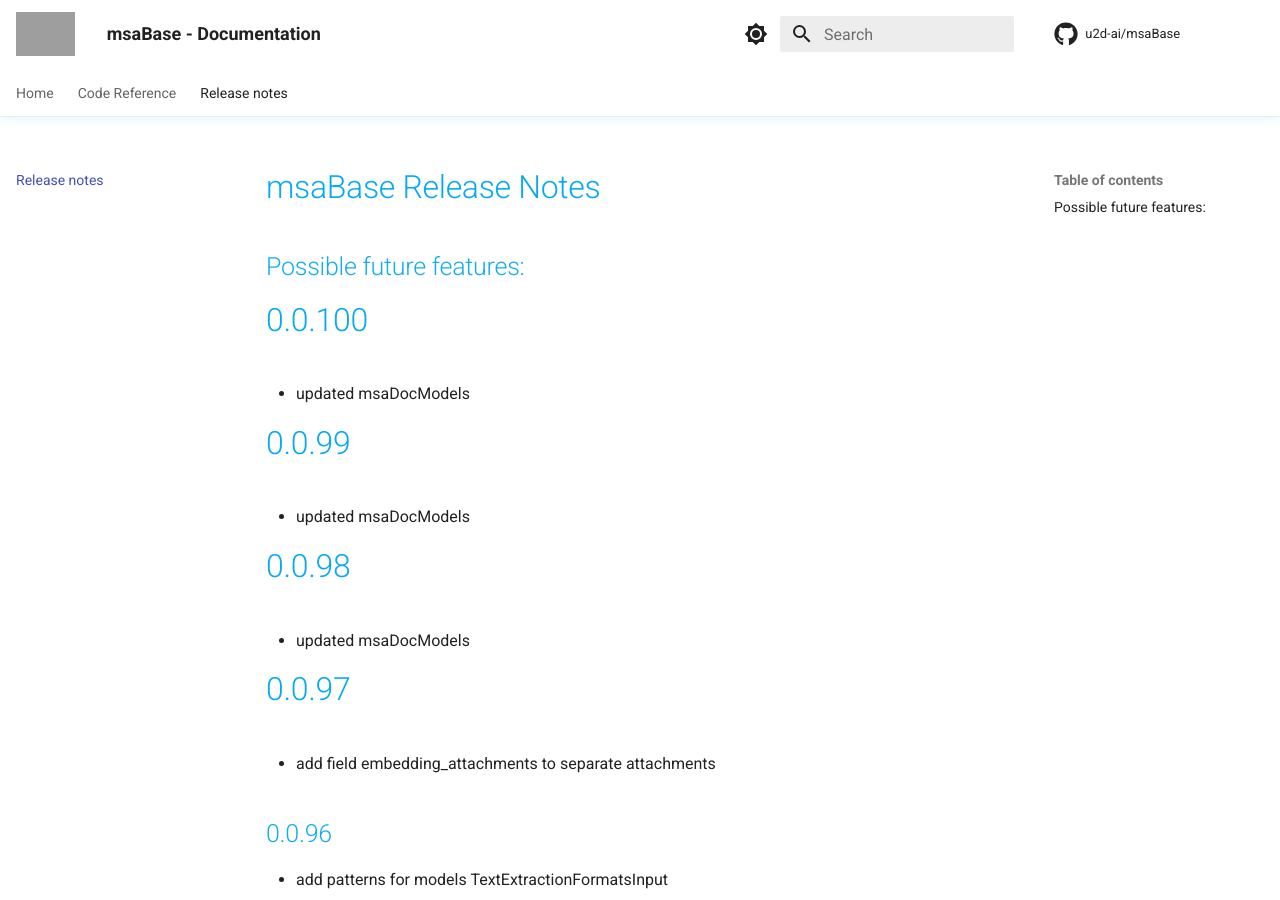
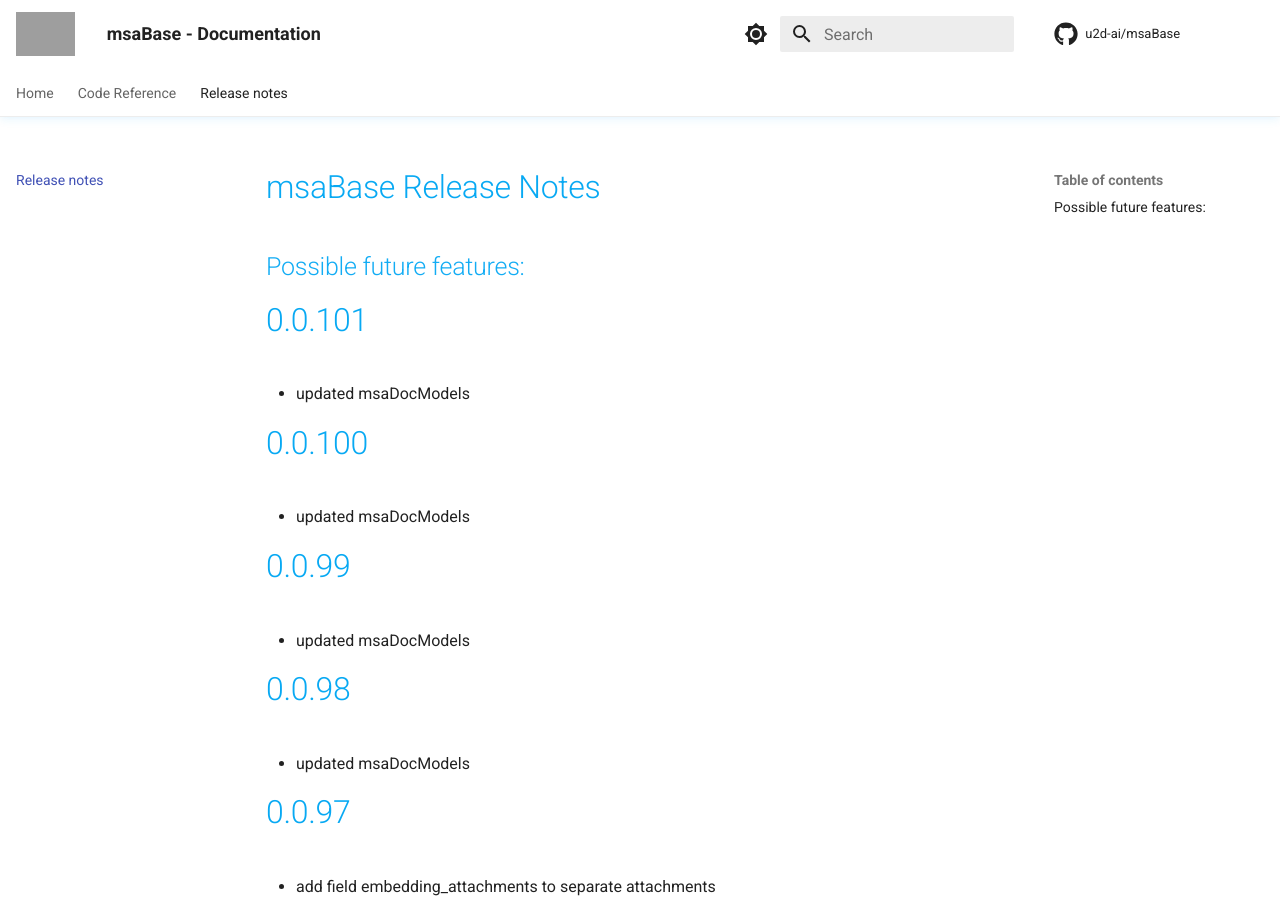
Before and after one commit to u2d-ai/msaBase, an MkDocs documentation site: the page built from docs/release-notes.md, in a window 1280 px wide and 900 px high. Built offline with MkDocs 1.6.1 and Material for MkDocs 9.7.7, drawn with Linux system fonts in a browser that asks for light colours; comment, search, counter and statistics services are not loaded; grey boxes are pictures that could not be loaded.

Commit message:
feat: update msaDocModels

```diff
--- a/docs/release-notes.md
+++ b/docs/release-notes.md
@@ -1,5 +1,9 @@
 # msaBase Release Notes
 ## Possible future features:
+
+# 0.0.101
+
+- updated msaDocModels
 
 # 0.0.100
 
--- a/msaBase/__init__.py
+++ b/msaBase/__init__.py
@@ -1,7 +1,7 @@
 import glob
 from os.path import basename, dirname, isfile, join
 
-version = "0.0.100"
+version = "0.0.101"
 __author__ = "Stefan Welcker"
 __copyright__ = "Copyright 2022, U2D.ai"
 __license__ = "MIT"
--- a/requirements.txt
+++ b/requirements.txt
@@ -1,6 +1,6 @@
 # MSA Dependencies
 msaFileSystem==0.0.3 # Agnostic Abstract Filesystem API which allows to use S3, GCS, Azure Datalake, your local FS, Youtube etc Optimized for use with FastAPI/Pydantic.
-msaDocModels==0.0.92 # MSA Document Pydantic Models and Schemas, used to store Parser, NLP, NLU and AI results for processed documents
+msaDocModels==0.0.93 # MSA Document Pydantic Models and Schemas, used to store Parser, NLP, NLU and AI results for processed documents
 
 # FastAPI related Dependencies
 fastapi[all]==0.86.0 # FastAPI framework, high performance, easy to learn, fast to code, ready for production
```
Also changed, not shown: 1 other file.
